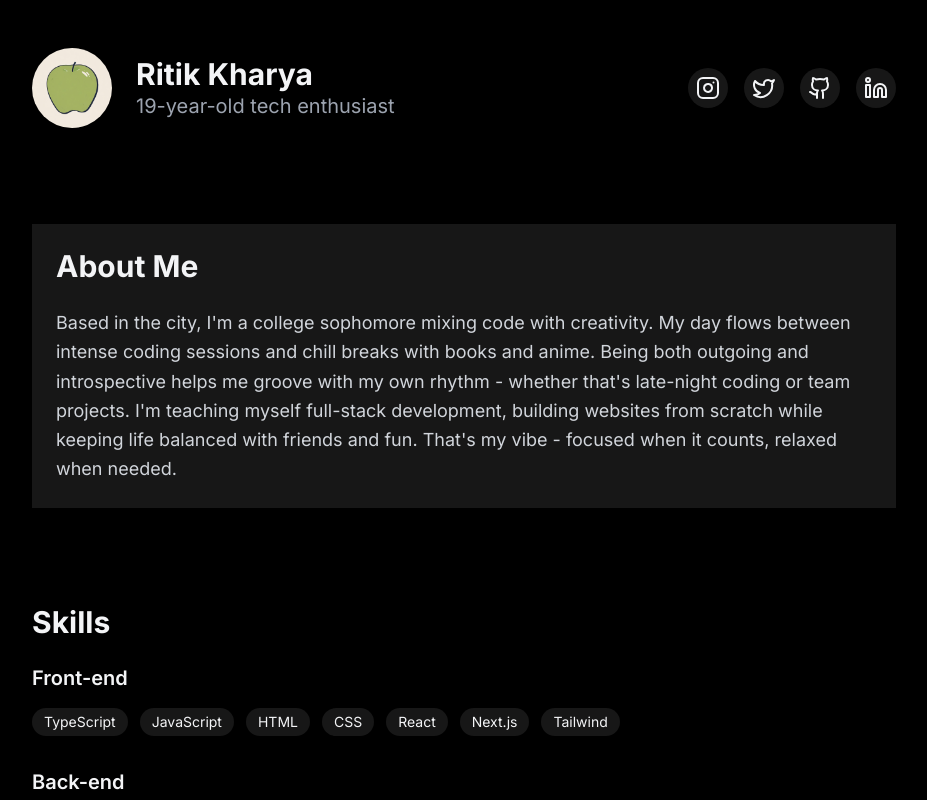
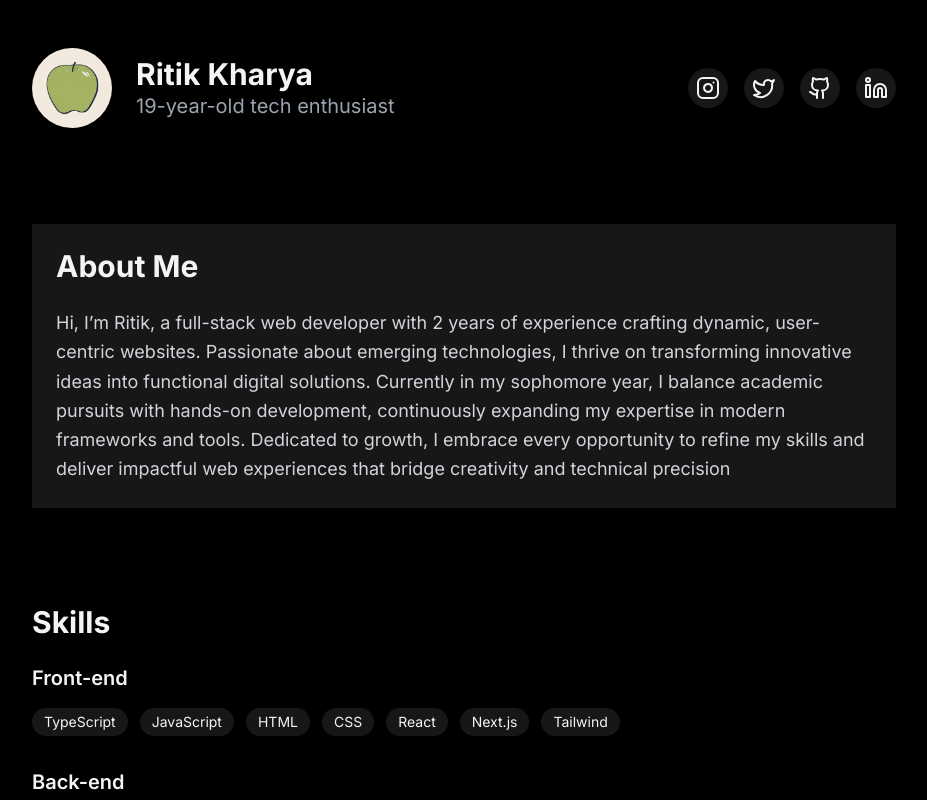
Before and after one commit to RITIK-KHARYA/portfolio, a Next.js app: page / in a window 1280 px wide. Shown: the top 800 px of the page, without its empty margins (176-1103 px from the left). Built offline with nearby package versions, Linux system fonts and the light colour scheme.

Commit message:
content updated

```diff
--- a/src/components/about.tsx
+++ b/src/components/about.tsx
@@ -9,13 +9,15 @@ export default function About() {
       <section className="bg-neutral-900 p-6 rounded-lg">
         <h2 className="text-3xl font-bold mb-6">About Me</h2>
         <p className="text-lg text-gray-300 leading-relaxed">
-          Based in the city, I'm a college sophomore mixing code with
-          creativity. My day flows between intense coding sessions and chill
-          breaks with books and anime. Being both outgoing and introspective
-          helps me groove with my own rhythm - whether that's late-night coding
-          or team projects. I'm teaching myself full-stack development, building
-          websites from scratch while keeping life balanced with friends and
-          fun. That's my vibe - focused when it counts, relaxed when needed.
+          Hi, I’m Ritik, a full-stack web developer with 2 years of experience
+          crafting dynamic, user-centric websites. Passionate about emerging
+          technologies, I thrive on transforming innovative ideas into
+          functional digital solutions. Currently in my sophomore year, I
+          balance academic pursuits with hands-on development, continuously
+          expanding my expertise in modern frameworks and tools. Dedicated to
+          growth, I embrace every opportunity to refine my skills and deliver
+          impactful web experiences that bridge creativity and technical
+          precision
         </p>
       </section>
     </ScrollAnimation>
```
